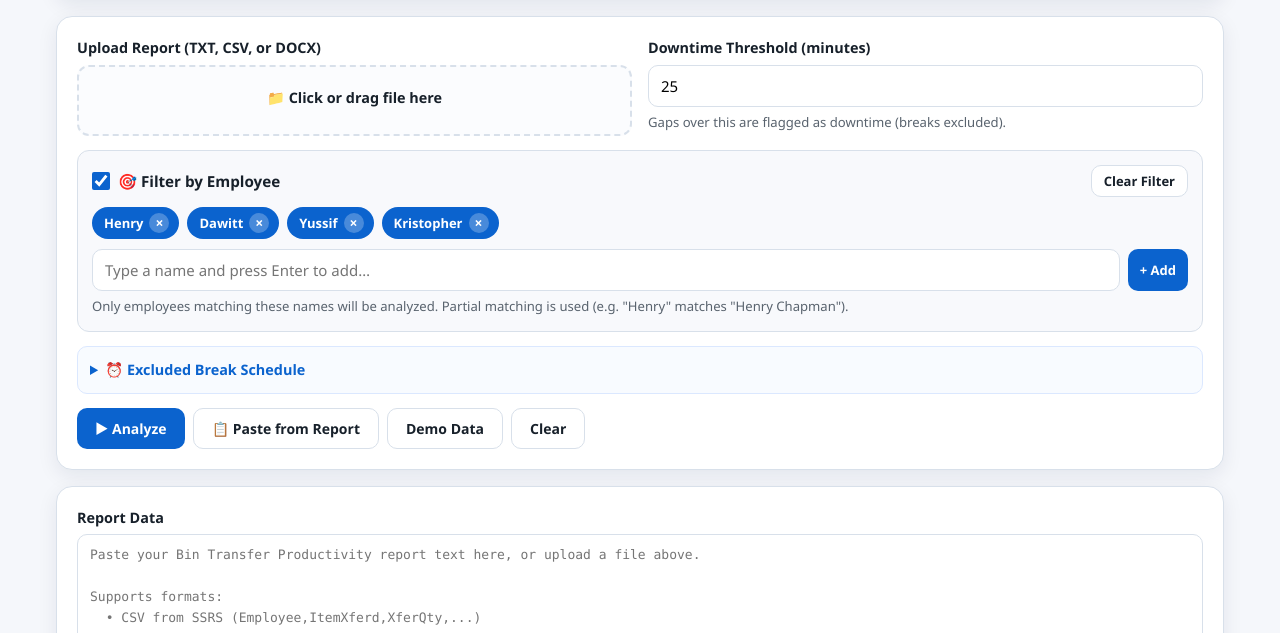
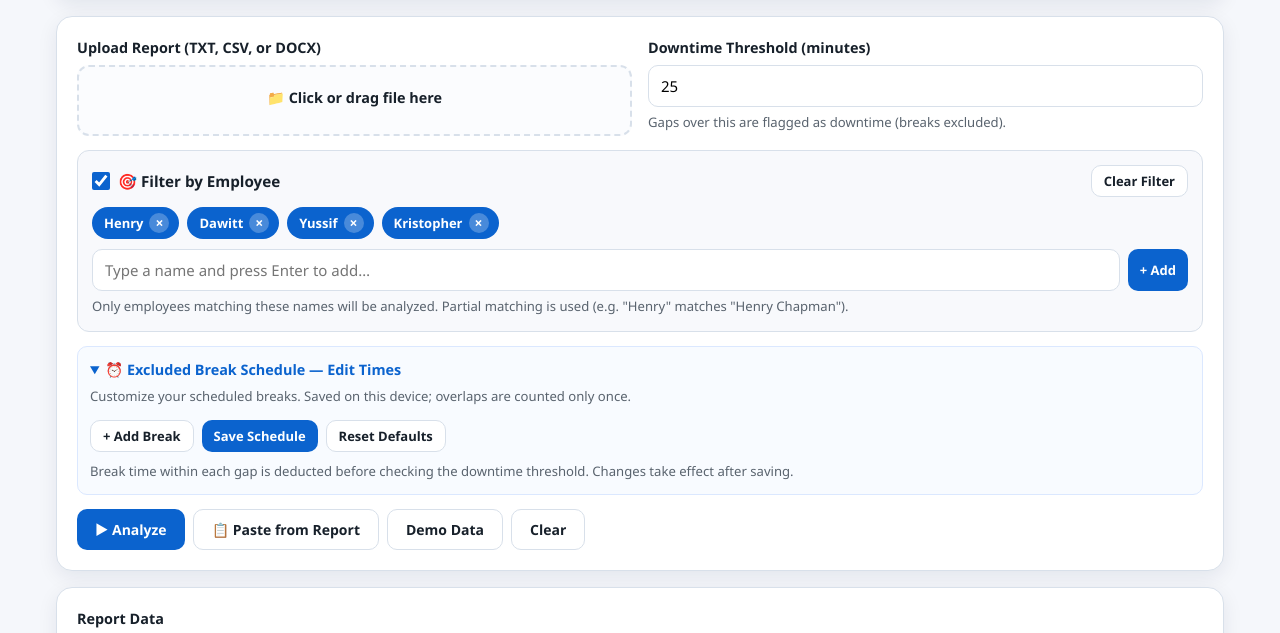
Before and after one commit to ZaspDragon/Downtime-tracker, a plain HTML site: page index.html in a window 1280 px wide. Shown: the part 123-756 px from the top of the page. Drawn offline with nearby package versions, Linux system fonts and the light colour scheme.

Commit message:
Add editable break schedule controls

```diff
--- a/index.html
+++ b/index.html
@@ -56,24 +56,18 @@
         </div>
       </div>
 
-      <!-- Break schedule -->
-      <details class="break-info">
-        <summary>⏰ Excluded Break Schedule</summary>
-        <div class="break-grid">
-          <div class="break-item">
-            <strong>Break 1</strong>
-            <span>8:00 – 8:15 AM</span>
-          </div>
-          <div class="break-item">
-            <strong>Break 2</strong>
-            <span>10:00 – 10:15 AM</span>
-          </div>
-          <div class="break-item">
-            <strong>Lunch</strong>
-            <span>12:00 – 12:30 PM</span>
-          </div>
+      <!-- Editable break schedule -->
+      <details class="break-info" open>
+        <summary>⏰ Excluded Break Schedule — Edit Times</summary>
+        <div class="hint">Customize your scheduled breaks. Saved on this device; overlaps are counted only once.</div>
+        <div id="breakScheduleRows" class="break-schedule-rows"></div>
+        <div class="btn-row">
+          <button type="button" id="addBreakBtn" class="small secondary">+ Add Break</button>
+          <button type="button" id="saveBreaksBtn" class="small">Save Schedule</button>
+          <button type="button" id="resetBreaksBtn" class="small secondary">Reset Defaults</button>
         </div>
-        <p>Break time that falls within a gap is automatically subtracted before comparing to the threshold.</p>
+        <div id="breakScheduleMessage" class="hint" role="status" aria-live="polite"></div>
+        <p>Break time within each gap is deducted before checking the downtime threshold. Changes take effect after saving.</p>
       </details>
 
       <div class="btn-row">
```
